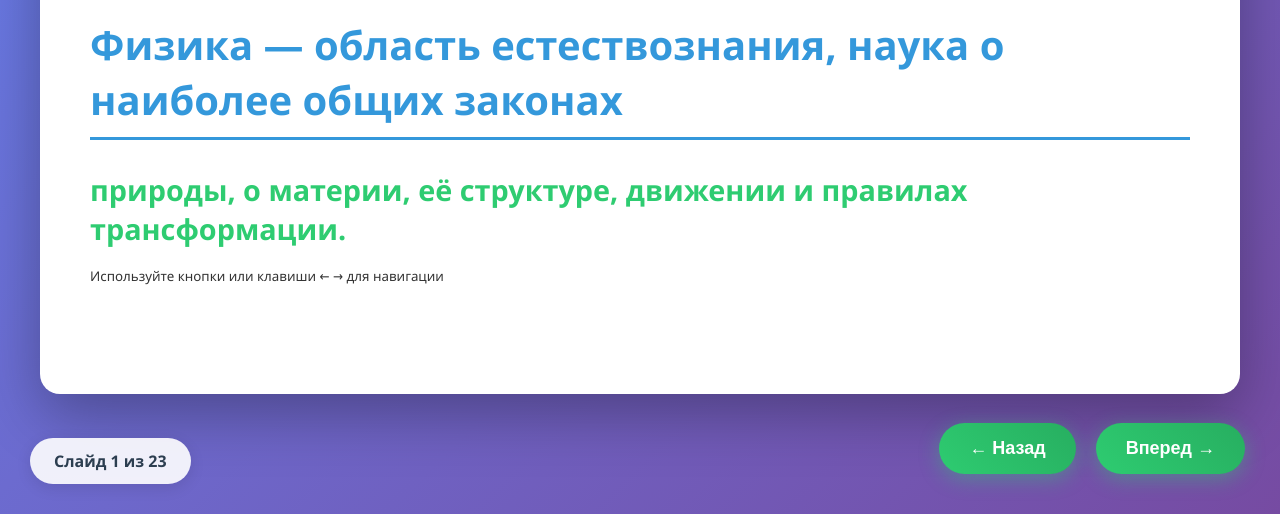
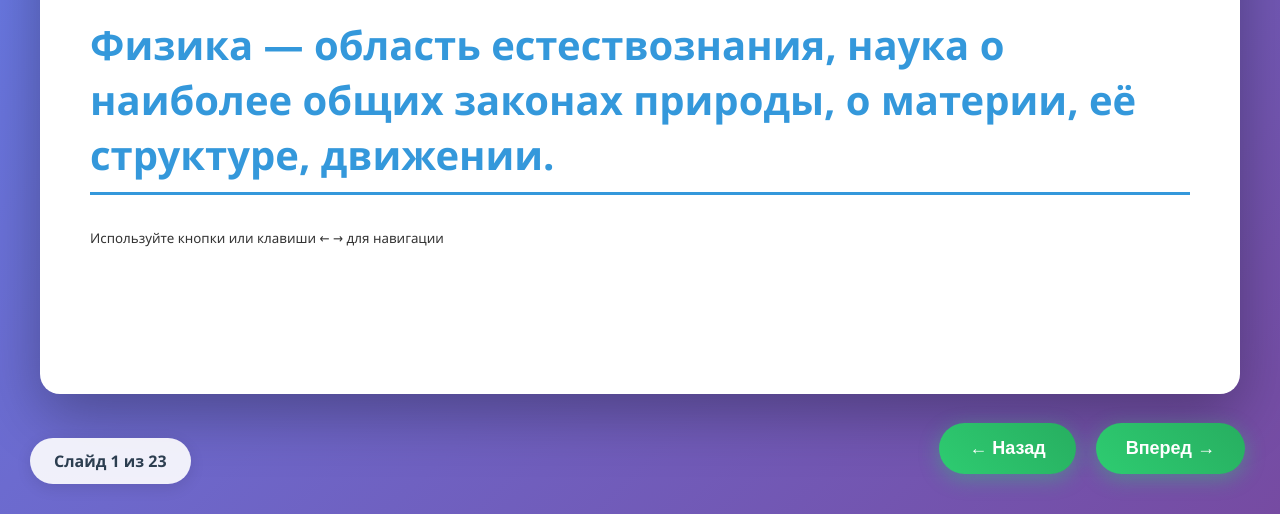
Before and after one commit to qaplzaml00-code/units-presentation, a plain HTML site: page index.html in a window 1280 px wide. Shown: the part 286-800 px from the top of the page. Drawn offline with Linux system fonts and the light colour scheme.

Commit message:
index.html

```diff
--- a/index.html
+++ b/index.html
@@ -284,8 +284,7 @@
             <div class="slide-content">
                 <span class="emoji-large">📊</span>
                 <h1>Физика</h1>
-                <h2>Физика — область естествознания, наука о наиболее общих законах</h2>
-                <h3>природы, о материи, её структуре, движении и правилах трансформации.</h3>
+                <h2>Физика — область естествознания, наука о наиболее общих законах природы, о материи, её структуре, движении.</h2>
                 <p><small>Используйте кнопки или клавиши ← → для навигации</small></p>
             </div>
         </div>
@@ -807,8 +806,7 @@
                     <span class="emoji-large">🎉</span>
                     <h2>Конец презентации!</h2>
                     <h3>Спасибо за внимание!</h3>
-                    <p>Надеюсь, вам было интересно изучать единицы измерения</p>
-                    <p><small>Презентация создана для GitHub Pages</small></p>
+
                 </div>
             </div>
         </div>
```
